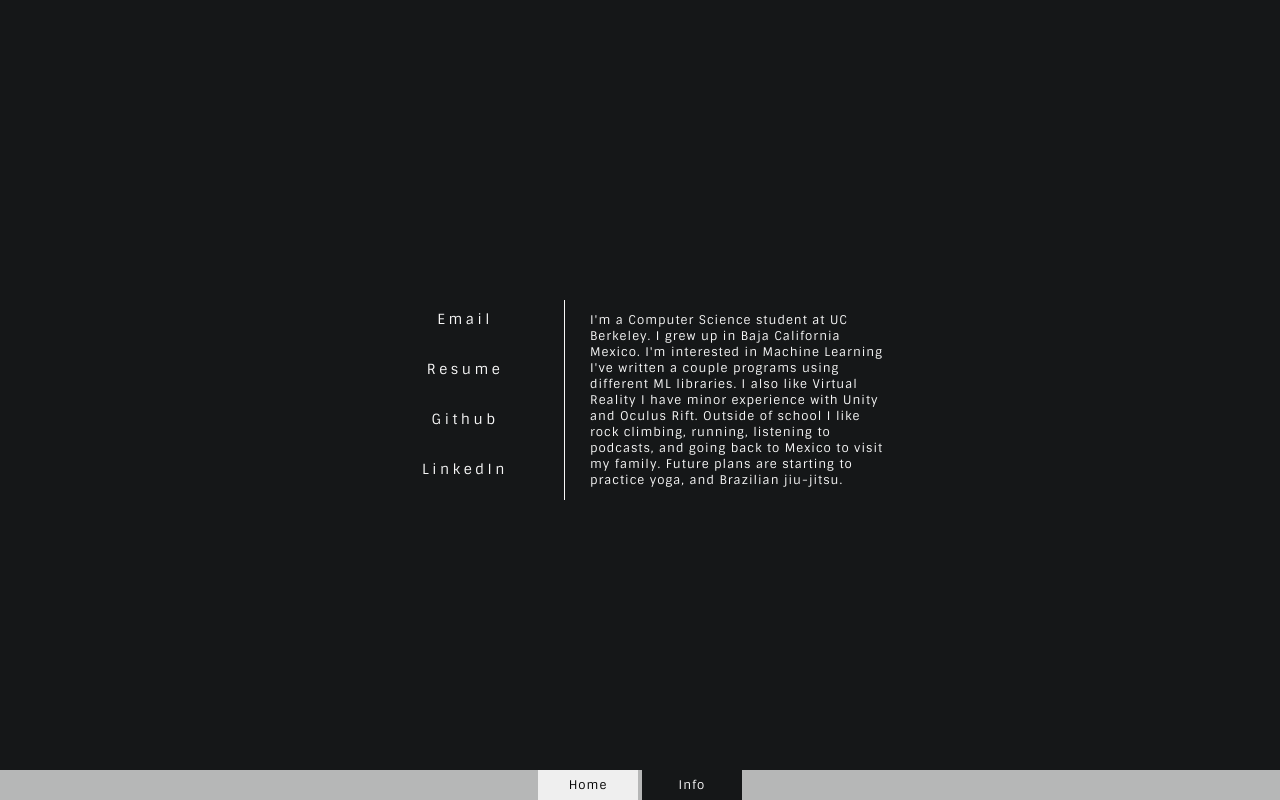
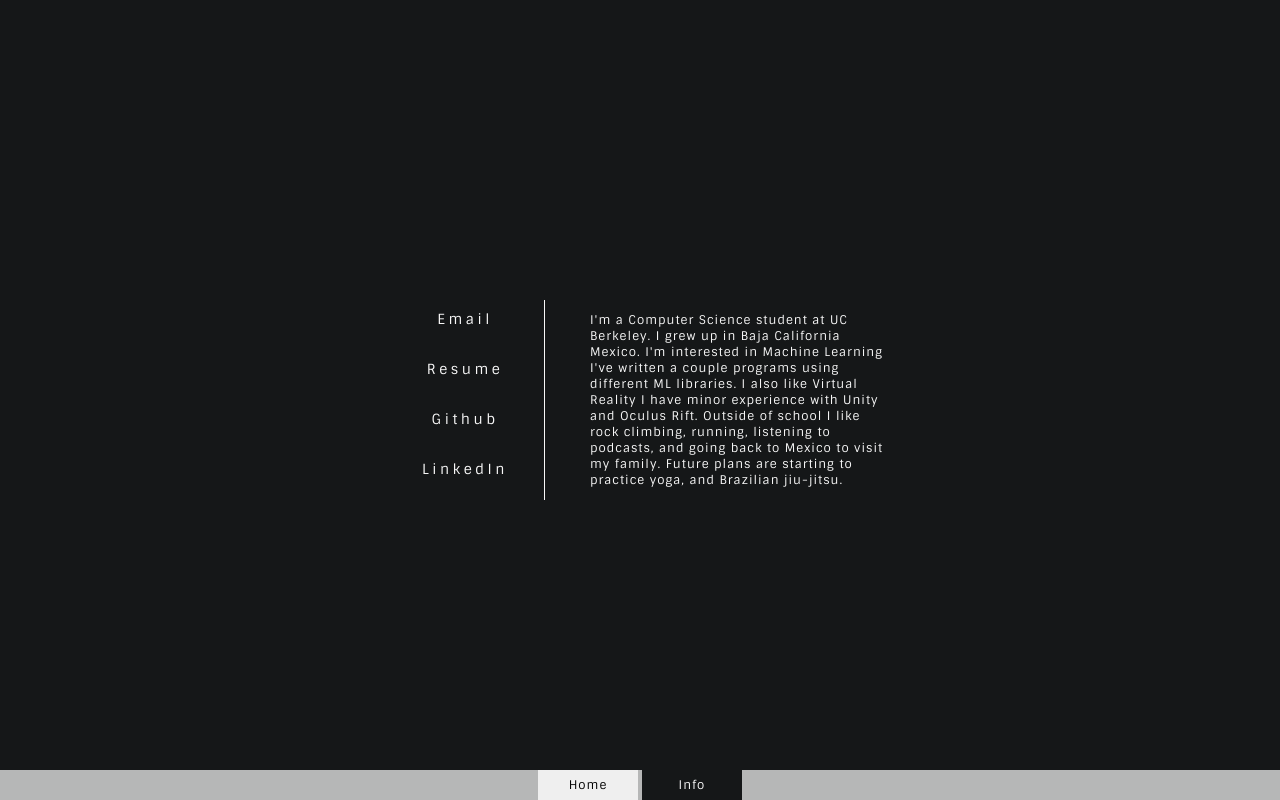
Before and after one commit to carlosflrs/carlosflrs.github.io, a plain HTML site: page index.html in a window 1280 px wide. Both pictures are taken after a click on the button "Info". Drawn offline with nearby package versions, Linux system fonts and the light colour scheme.

Commit message:
fixed spacing

```diff
--- a/assets/style.css
+++ b/assets/style.css
@@ -150,7 +150,6 @@ html, body{
 }
 
 #links {
-    padding-right:20px;
     border-color: rgb(248,248,248);
     border-style: solid;
     border-top:none;
@@ -159,7 +158,8 @@ html, body{
     border-width:1px;
 }
 #bio {
-    padding-left:25px;
+    padding-left:45px;
+    padding-bottom:10px;
     color:rgb(248, 248, 248);
     width:300px;
     font-family: 'Sintony', sans-serif;
```
Also changed, not shown: 2 other files.
